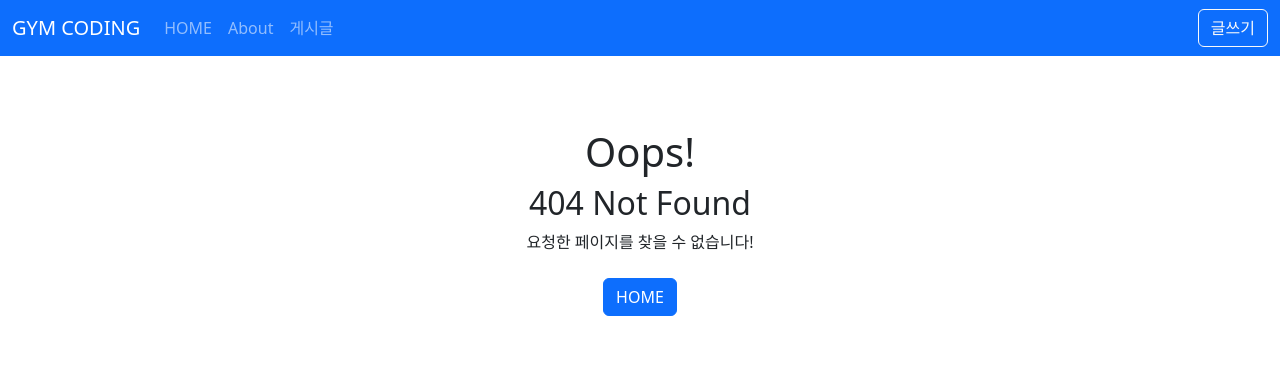
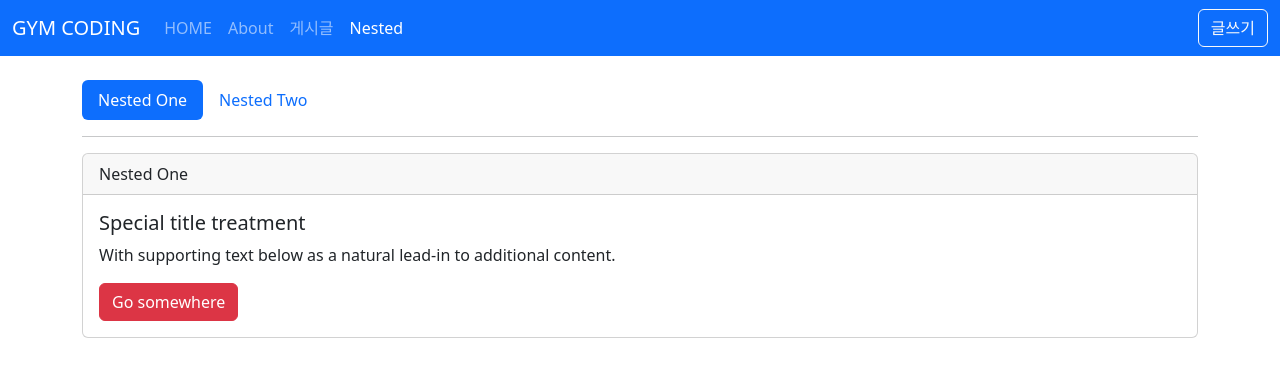
Before and after one commit to h2oi6v0i/vue3-posts, a Vue app: page /nested/one in a window 1280 px wide. Before the commit this address had no page. Shown: the top 376 px of the page. Built offline with nearby package versions, Linux system fonts and the light colour scheme.

Commit message:
[7] : 404 Error, Nested Routes

```diff
--- a/src/layouts/TheHeader.vue
+++ b/src/layouts/TheHeader.vue
@@ -31,6 +31,11 @@
                 게시글
               </RouterLink>
             </li>
+            <li class="nav-item">
+              <RouterLink class="nav-link" active-class="active" to="/nested">
+                Nested
+              </RouterLink>
+            </li>
           </ul>
           <div class="d-flex">
             <button class="btn btn-outline-light" type="button" @click="goPage">
--- a/src/router/index.js
+++ b/src/router/index.js
@@ -6,6 +6,10 @@
 import PostListView from '@/views/posts/PostListView.vue';
 import PostEditView from '@/views/posts/PostEditView.vue';
 import NotFoundView from '@/views/NotFoundView.vue';
+import NestedView from '@/views/nested/NestedView.vue';
+import NestedOneView from '@/views/nested/NestedOneView.vue';
+import NestedTwoView from '@/views/nested/NestedTwoView.vue';
+import NestedHomeView from '@/views/nested/NestedHomeView.vue';
 
 const routes = [
   {
@@ -43,6 +47,28 @@
     name: 'NotFound',
     component: NotFoundView,
   },
+  {
+    path: '/nested',
+    name: 'Nested',
+    component: NestedView,
+    children: [
+      {
+        path: '',
+        name: 'NestedHome',
+        component: NestedHomeView,
+      },
+      {
+        path: 'one',
+        name: 'NestedOne',
+        component: NestedOneView,
+      },
+      {
+        path: 'two',
+        name: 'NestedTwo',
+        component: NestedTwoView,
+      },
+    ],
+  },
 ];
 
 // 라우트 정보를 담고 있는 라우터 객체
--- /dev/null
+++ b/src/views/nested/NestedHomeView.vue
@@ -0,0 +1,12 @@
+<template>
+  <div class="card">
+    <div class="card-header">Nested Home</div>
+    <div class="card-body">
+      <h5 class="card-title">Nested routes home...</h5>
+    </div>
+  </div>
+</template>
+
+<script setup></script>
+
+<style></style>
--- /dev/null
+++ b/src/views/nested/NestedOneView.vue
@@ -0,0 +1,16 @@
+<template>
+  <div class="card">
+    <div class="card-header">Nested One</div>
+    <div class="card-body">
+      <h5 class="card-title">Special title treatment</h5>
+      <p class="card-text">
+        With supporting text below as a natural lead-in to additional content.
+      </p>
+      <a href="#" class="btn btn-danger">Go somewhere</a>
+    </div>
+  </div>
+</template>
+
+<script setup></script>
+
+<style></style>
--- /dev/null
+++ b/src/views/nested/NestedTwoView.vue
@@ -0,0 +1,16 @@
+<template>
+  <div class="card">
+    <div class="card-header">Nested Two</div>
+    <div class="card-body">
+      <h5 class="card-title">Special title treatment</h5>
+      <p class="card-text">
+        With supporting text below as a natural lead-in to additional content.
+      </p>
+      <a href="#" class="btn btn-warning">Go somewhere</a>
+    </div>
+  </div>
+</template>
+
+<script setup></script>
+
+<style></style>
--- /dev/null
+++ b/src/views/nested/NestedView.vue
@@ -0,0 +1,23 @@
+<template>
+  <div>
+    <ul class="nav nav-pills">
+      <li class="nav-item">
+        <RouterLink class="nav-link" active-class="active" to="/nested/one">
+          Nested One
+        </RouterLink>
+      </li>
+      <li class="nav-item">
+        <RouterLink class="nav-link" active-class="active" to="/nested/two">
+          Nested Two
+        </RouterLink>
+      </li>
+    </ul>
+    <hr />
+    <!-- Nested Routes -->
+    <RouterView></RouterView>
+  </div>
+</template>
+
+<script setup></script>
+
+<style></style>
```
